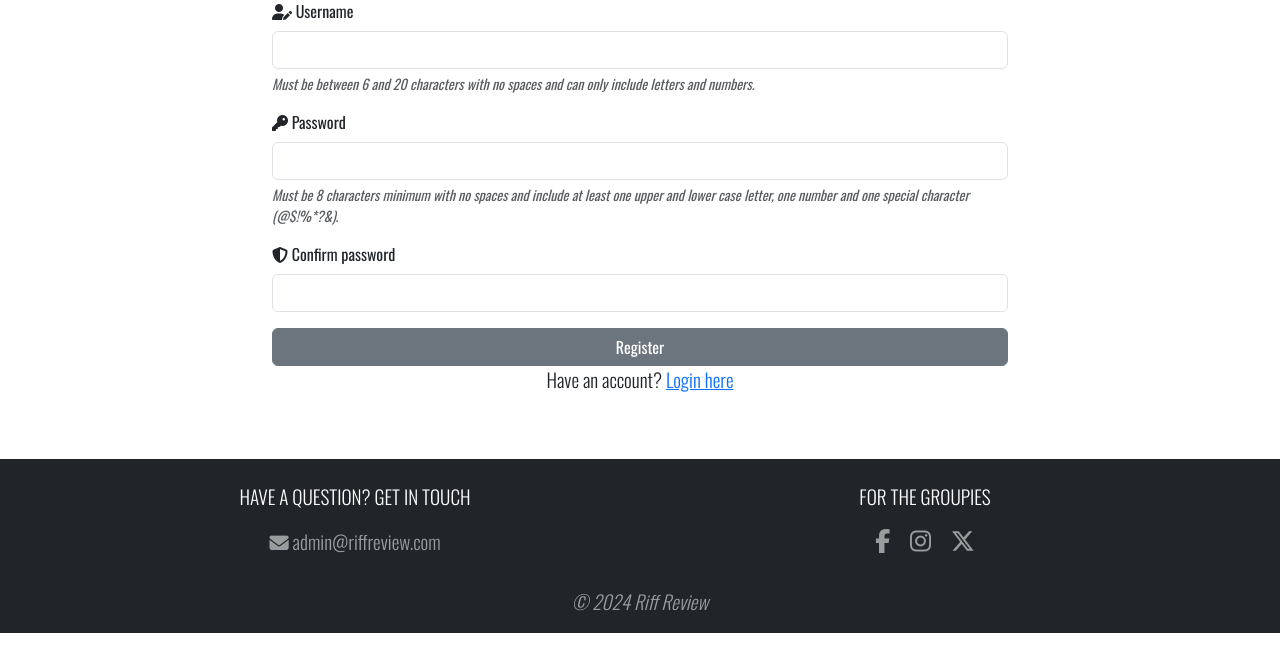
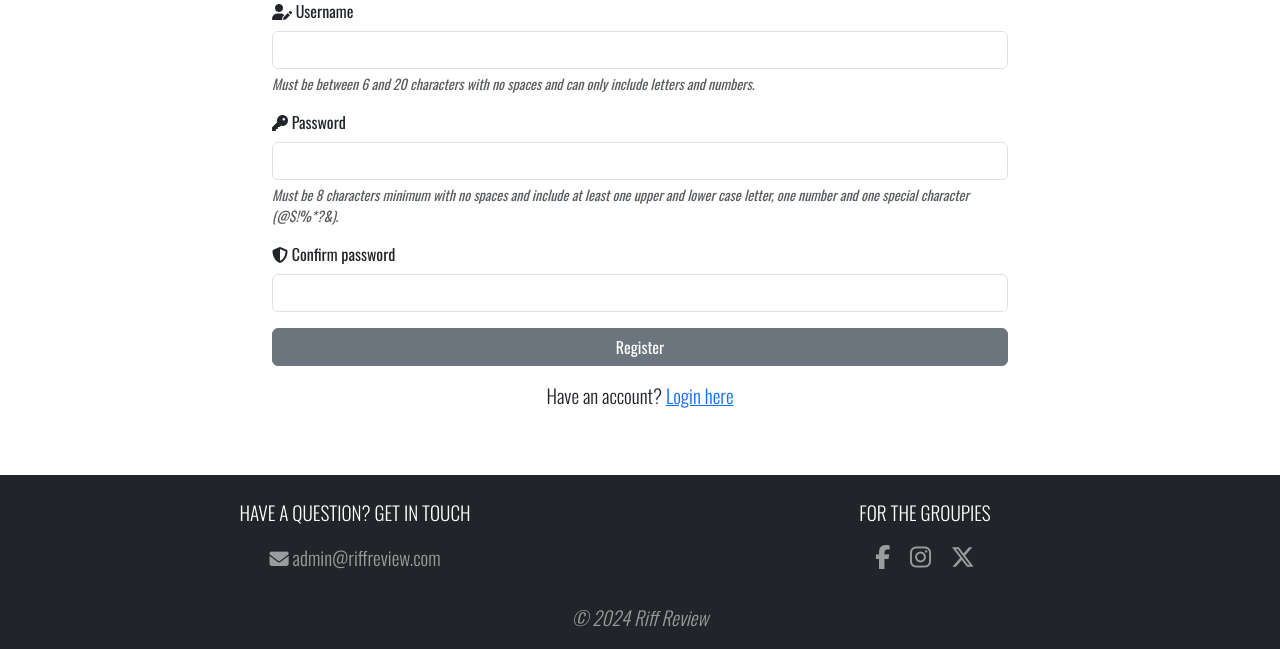
Before and after one commit to danielanthonycollins/riff-review, a Flask app: page /register in a window 1280 px wide. Shown: the part 183-832 px from the top of the page. Run offline with Flask 3, Linux system fonts and the light colour scheme; some libraries are stand-ins or nearby versions.

Commit message:
style: Add margin top bootstrap class to small text below main button

```diff
--- a/templates/login.html
+++ b/templates/login.html
@@ -26,7 +26,7 @@
         </div>
         </form>
     </div>
-    <div class="row justify-content-center">
+    <div class="row justify-content-center mt-3">
         <div class="col text-center">
             <p>Not registered? <a href="{{ url_for('register') }}">Create an account</a></p>
         </div>
--- a/templates/register.html
+++ b/templates/register.html
@@ -33,7 +33,7 @@
         </div>
         </form>
     </div>
-    <div class="row justify-content-center">
+    <div class="row justify-content-center mt-3">
         <div class="col text-center">
             <p>Have an account? <a href="{{ url_for('login') }}">Login here</a></p>
         </div>
```
